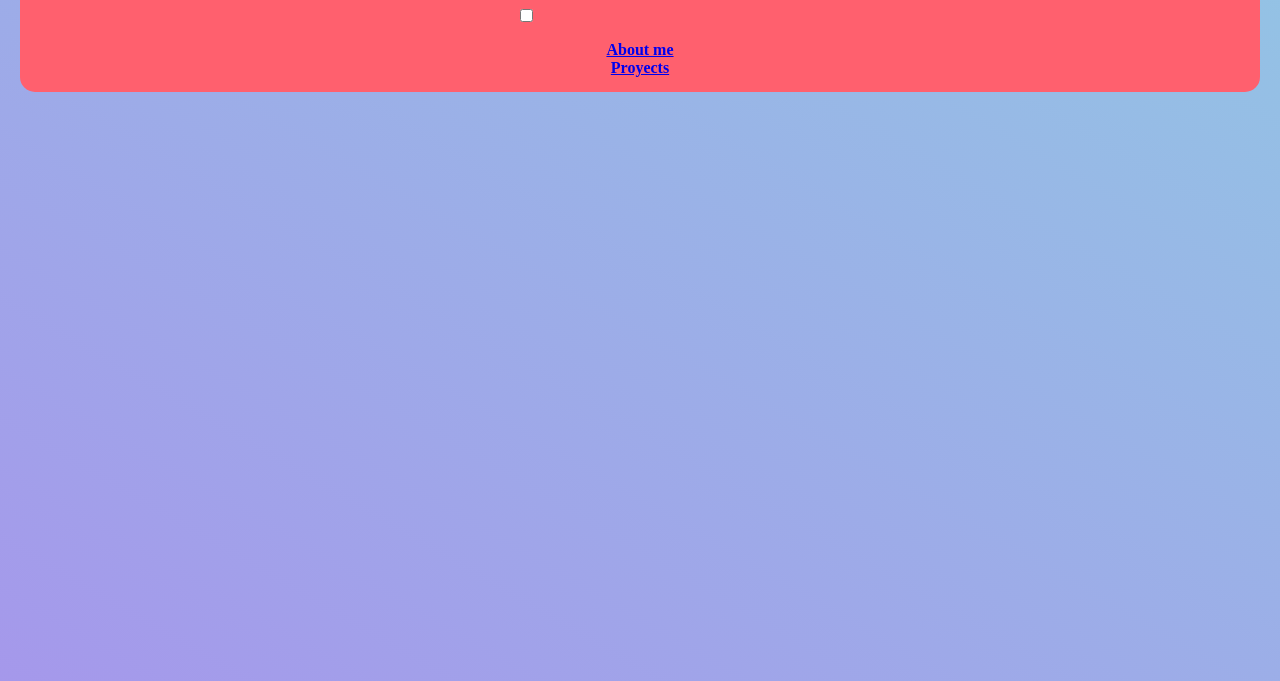
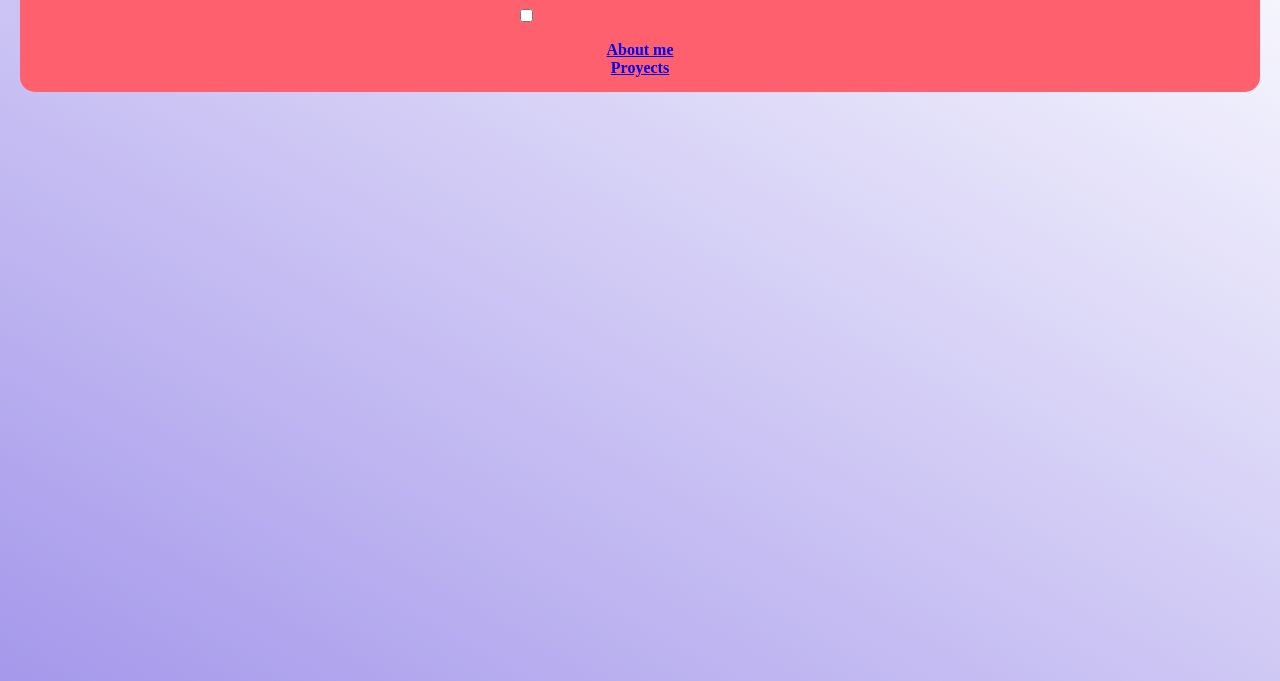
Before and after one commit to Aranda27A/MyPROFILE, a plain HTML site: page index.html in a window 1280 px wide. Shown: the part 139-820 px from the top of the page. Drawn offline with Linux system fonts and the light colour scheme.

Commit message:
Color change

```diff
--- a/styles.css
+++ b/styles.css
@@ -2,7 +2,7 @@
     --font-primary: arial;
     --font-secondary: arial;
     --main-color: #a598eb;
-    --secondary-color: #92c6e4;
+    --secondary-color: #fdfeff;
 
     /* --font-size-small
     --font-size-medium
```
Also changed, not shown: index.html (+0 -6 lines).
